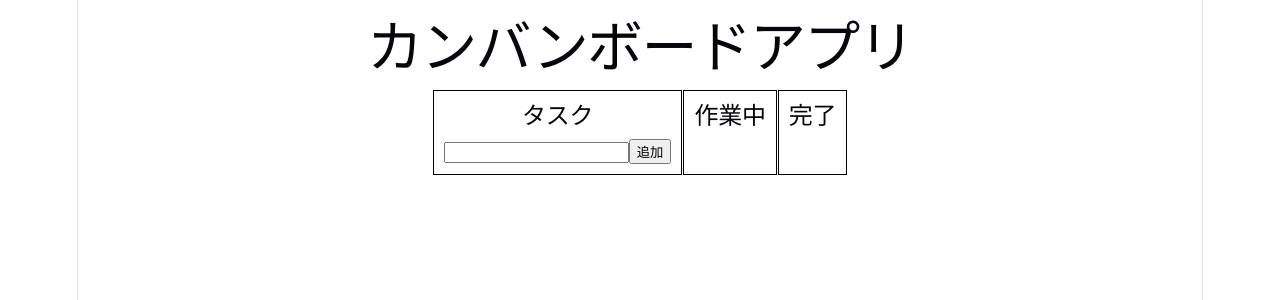
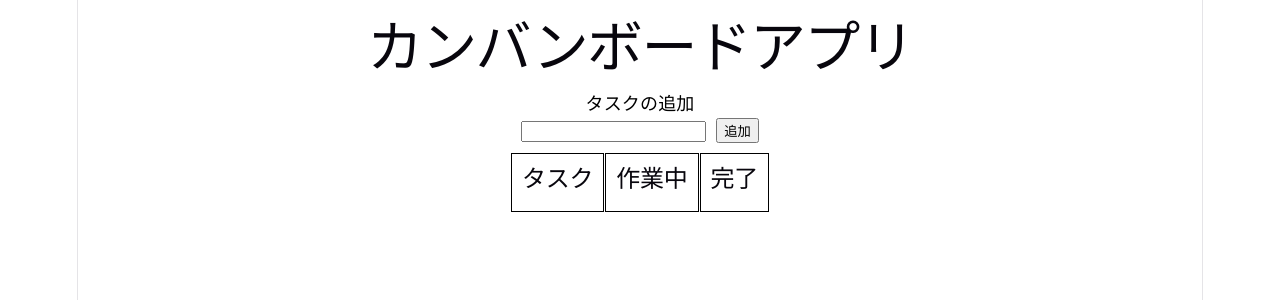
Before and after one commit to HW22A016/kanban-board, a React (Vite) app: page / in a window 1280 px wide. Shown: the top 300 px of the page. Built offline with nearby package versions, Linux system fonts and the light colour scheme.

Commit message:
タスクの入力位置の変更とタスクを削除する時の警告を追加

```diff
--- a/src/App.jsx
+++ b/src/App.jsx
@@ -60,6 +60,19 @@ function App() {
         <h1>カンバンボードアプリ</h1>
       </div>
 
+      <div style={{marginBottom: "10px"}}>
+        <p　style={{color: "#000"}}>タスクの追加</p>
+        <input
+              type="text"
+              value={newTask}
+              // eはイベントオブジェクト e.targetはイベントが発生した要素(<inpput>要素) e.target.valueは<input>の値
+              onChange={(e) => setNewTask(e.target.value)} />
+        <button
+          style={{marginLeft: "10px"}}
+          onClick={addTask}>追加
+        </button>
+      </div>
+
       <div style={{display: "flex", gap: "1px", justifyContent: "center"}}>
         <div className={style.taskContainer}>
           <h2>タスク</h2>
@@ -69,7 +82,12 @@ function App() {
             <div key={task} className={style.card}>
               <div className={style.deleteContainer}>
                 <button
-                  onClick={() => deleteTask(task, setTasks)}
+                  onClick={() => {
+                    if(window.confirm(`「${task}」を削除しますか?`))
+                    {
+                      deleteTask(task, setTasks);
+                    }
+                  }}
                   >×
                 </button>
               </div>
@@ -84,13 +102,6 @@ function App() {
               </button>
             </div>
           ))}
-
-          <input
-            type="text"
-            value={newTask}
-            // eはイベントオブジェクト e.targetはイベントが発生した要素(<inpput>要素) e.target.valueは<input>の値
-            onChange={(e) => setNewTask(e.target.value)} />
-          <button onClick={addTask}>追加</button>
         </div>
 
 
@@ -102,7 +113,12 @@ function App() {
             <div key={task} className={style.card}>
               <div　className={style.deleteContainer}>
                 <button
-                  onClick={() => deleteTask(task, setWorkingTasks)}
+                  onClick={() => {
+                    if(window.confirm(`「${task}」を削除しますか?`))
+                    {
+                      deleteTask(task, setWorkingTasks);
+                    }
+                  }}
                   >×
                 </button>
               </div>
@@ -111,7 +127,7 @@ function App() {
                   moveTask(task, setTasks);
                   deleteTask(task, setWorkingTasks);
                 }}
-                style={{marginLeft: "10px"}}>←
+                style={{marginRight: "10px"}}>←
               </button>
               {task}
               {/* アロー関数じゃないと表示された瞬間に実行される */}
@@ -134,7 +150,12 @@ function App() {
             <div key={task} className={style.card}>
               <div　className={style.deleteContainer}>
                 <button
-                  onClick={() => deleteTask(task, setCompletedTasks)}
+                  onClick={() => {
+                    if(window.confirm(`「${task}」を削除しますか?`))
+                    {
+                      deleteTask(task, setCompletedTasks);
+                    }
+                  }}
                   >×
                 </button>
               </div>
@@ -143,7 +164,7 @@ function App() {
                   moveTask(task, setWorkingTasks);
                   deleteTask(task, setCompletedTasks);
                 }}
-                style={{marginLeft: "10px"}}>←
+                style={{marginRight: "10px"}}>←
               </button>
               {task}
               {/* アロー関数じゃないと表示された瞬間に実行される */}
--- a/src/kanban-boardStyle.module.css
+++ b/src/kanban-boardStyle.module.css
@@ -8,7 +8,7 @@
 {
     color: #000;
     border: 1px solid #000;
-    padding: 5px 5px 5px 0px;
+    padding: 5px 5px 15px 5px;
     margin-bottom: 10px;
 }
 
```
